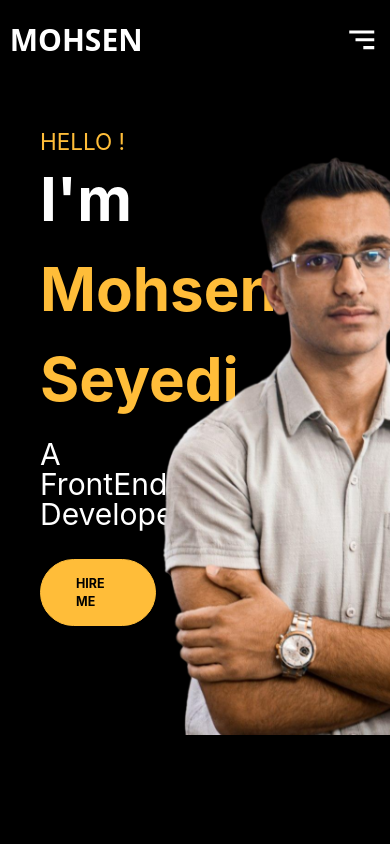
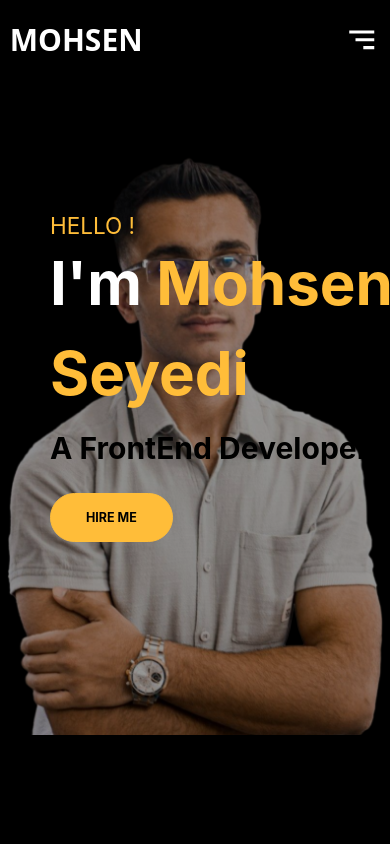
Before and after one commit to mohsenSeyedi/Me.com, a React (Create React App) app: page / in a window 390 px wide. Shown: the top 844 px of the page. Built offline with nearby package versions, Linux system fonts and the light colour scheme.

Commit message:
Responsive Header component

```diff
--- a/src/components/Header/Header/Header.jsx
+++ b/src/components/Header/Header/Header.jsx
@@ -9,16 +9,16 @@ export default function Header () {
     return (
         <div id="Header" className="w-full h-auto">
             <NavBar></NavBar>
-            <div id="section-img" className="w-full h-auto flex items-center">
-                <div id="section-img-text" className="w-[40%] pb-24 pl-16">
+            <div id="section-img" className="w-full h-auto flex items-center relative">
+                <div id="section-img-text" className="w-[40%] pb-24 pl-16 z-50 md:absolute md:w-[80%] md:ml-28 sm:w-full sm:ml-4">
                     <p className="text-yellow-color text-4xl">HELLO !</p>
                     <h3 className="text-[6rem] text-yellow-color font-bold"><span className="text-white">I'm</span> Mohsen Seyedi</h3>
-                    <p className="text-5xl text-white mt-6">A FrontEnd Developer</p>
+                    <p className="text-5xl text-white mt-6 lg:text-4xl md:text-5xl md:font-bold md:text-black">A FrontEnd Developer</p>
                     <div id="header-btns" className="w-full flex items-center text-xl mt-12">
                         <a href="#form-contact" className="font-bold border border-yellow-color bg-yellow-color text-black py-6 px-14 rounded-full">HIRE ME</a>
                     </div>
                 </div>
-                <div className="section-img-content">
+                <div className="section-img-content md:mx-auto md:opacity-60">
 
                 </div>
             </div>
--- a/src/components/Header/Header/NavBar/NavBar.jsx
+++ b/src/components/Header/Header/NavBar/NavBar.jsx
@@ -17,7 +17,7 @@ export default function NavBar () {
                     <div className="nav-bar-logo">
                         <a href="#me" className="text-5xl font-bold font-sans">MOHSEN</a>
                     </div>
-                    <ul id="items-nav-bar" className="w-[70%] pl-40 flex justify-evenly md:hidden">
+                    <ul id="items-nav-bar" className="w-[70%] pl-40 flex justify-evenly lg:w-[80%] md:hidden">
                         <li><a href="#aboutMe-section" className="item-nav-bar-link opacity-90 text-3xl font-semibold relative">About-Me</a></li>
                         <li><a href="#skills-section" className="item-nav-bar-link opacity-90 text-3xl font-semibold relative">Skills</a></li>
                         <li><a href="#projects-section" className="item-nav-bar-link opacity-90 text-3xl font-semibold relative">Projects</a></li>
```
